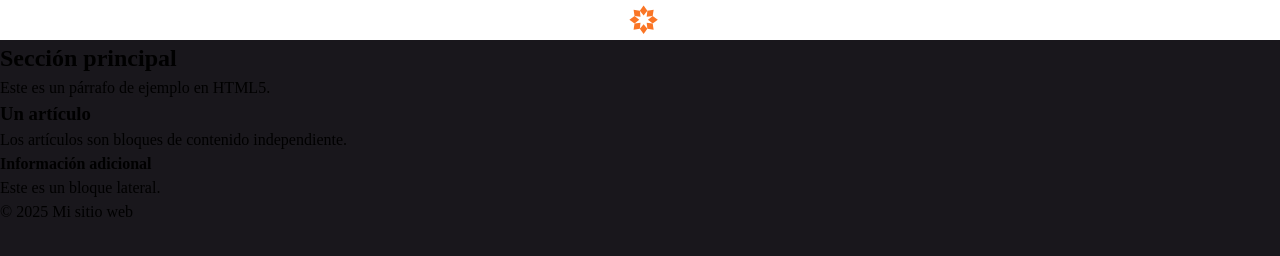
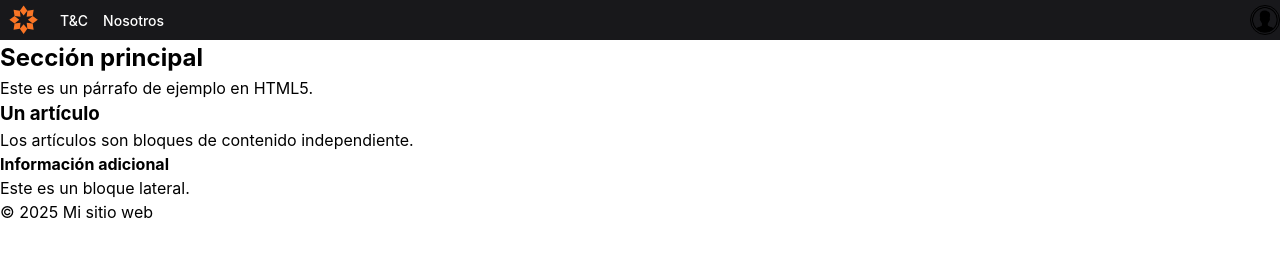
Before and after one commit to AuroGC/Proyecto-Programacion-Web, a plain HTML site: page index.html in a window 1280 px wide. Drawn offline with Linux system fonts and the light colour scheme.

Commit message:
Complete el NAV

```diff
--- a/index.html
+++ b/index.html
@@ -4,10 +4,11 @@
     <meta charset="UTF-8">
     <meta name="viewport" content="width=device-width, initial-scale=1.0">
     <link rel="stylesheet" href="style.css">
+
     <title>Ulima Streaming</title>
 </head>
 <body>
-    <header>
+
 
     <!-- LA BARRA DE ARRIBA -->
 
@@ -32,32 +33,36 @@
                     </a>
                 </div>
 
-                    <div class="textos">
+                <div class="layout-textos">
+                    <div class="contenedor-texto">
                         <div class="texto">
-
-
+                            <a href="#" class="link-texto"><p>T&C</p></a>
+                        </div>
                     </div>
 
+                    <div class="contenedor-texto">
                         <div class="texto">
-
-
+                            <a href="#" class="link-texto"><p>Nosotros</p></a>
+                        </div>
+                    </div>
                 </div>
 
             </div>
 
+            <div class="layout-derecha">
+                <div class="layout-profile">
+                    <div class="contenedor'profile">
+                        <img src="./src/images/pngwing.com.png" class="profile">
                     </div>
-
-
-
-
-
-
+                </div>
+            </div>
         </div>
     </nav>
 
+    <!-- COMENZAR AQUI TODO LO DE ABAJO DE LA BARRA DE NAV           -->
+    <header>
+
     </header>
-
-
 
     <main>
         <section>
--- a/style.css
+++ b/style.css
@@ -7,6 +7,13 @@
 header{
     background-color: #18181b;
 
+}
+
+.top-nav-container {
+  display: flex;               /* activa flexbox */
+  justify-content: space-between; /* separa izquierda y derecha */
+  align-items: center;         /* centra verticalmente */
+  background-color: #18181b;
 }
 
 .header-container{
@@ -19,14 +26,32 @@ header{
     padding-top: 11px;
 }
 
+
+
 .layout-izquierda{
-    background-color: #ffff;
+  display: flex;
+  gap: 20px;
 }
 
-.nav-container{
-    border: 1px solid rgb(0, 4, 255);
+
+.contenedor-texto{
+  text-align: center;
 
 }
+
+.texto{
+  color: white;
+}
+
+.layout-textos{
+  display: flex;
+  flex-direction: row;
+  align-items: center;
+  gap: 15px;
+}
+
+
+
 
 svg{
     width: 40px;
@@ -34,38 +59,34 @@ svg{
     max-width: 50%;
     display: block;
     margin:  auto;
-
 }
 
-li{
-    text-align: justify;
-    font-family: Georgia, 'Times New Roman', Times, serif;
-}
 
 nav a{
     text-decoration: none;
     color: inherit;
     font-size: 14px;
-}
-
-nav li{
-    background-color: aliceblue;
-    display:inline-table;
-    width:33%;
-    color: #fa7525;
-    font-weight: 800;
-    text-align: center;
+    font-weight: 450;
 
 }
 
-.lista-nav{
-    margin-left: -40px;
-    margin-right: -11px;
+.link-texto:hover{
+  color: #fa7525;
 }
 
+.layout-derecha{
 
+  box-shadow: #fa7525;
+  display: flex;
+  align-items: center;
+}
 
-
+.profile{
+  width: 30px;                 /* tamaño del perfil */
+  height: 30px;
+  border: 1px solid rgb(0, 0, 0);
+  border-radius: 50px;
+}
 
 
 /* RESET HTML */
@@ -90,7 +111,10 @@ margin: 0;
 body {
   line-height: 1.5;
   -webkit-font-smoothing: antialiased;
-  background-color: #19171c;
+  background-color: #ffffff;
+  font-family: "Inter", sans-serif;
+  font-optical-sizing: auto;
+  font-style: normal;
 }
 
 
```
Lines whose indentation alone changed are shown as unchanged.
